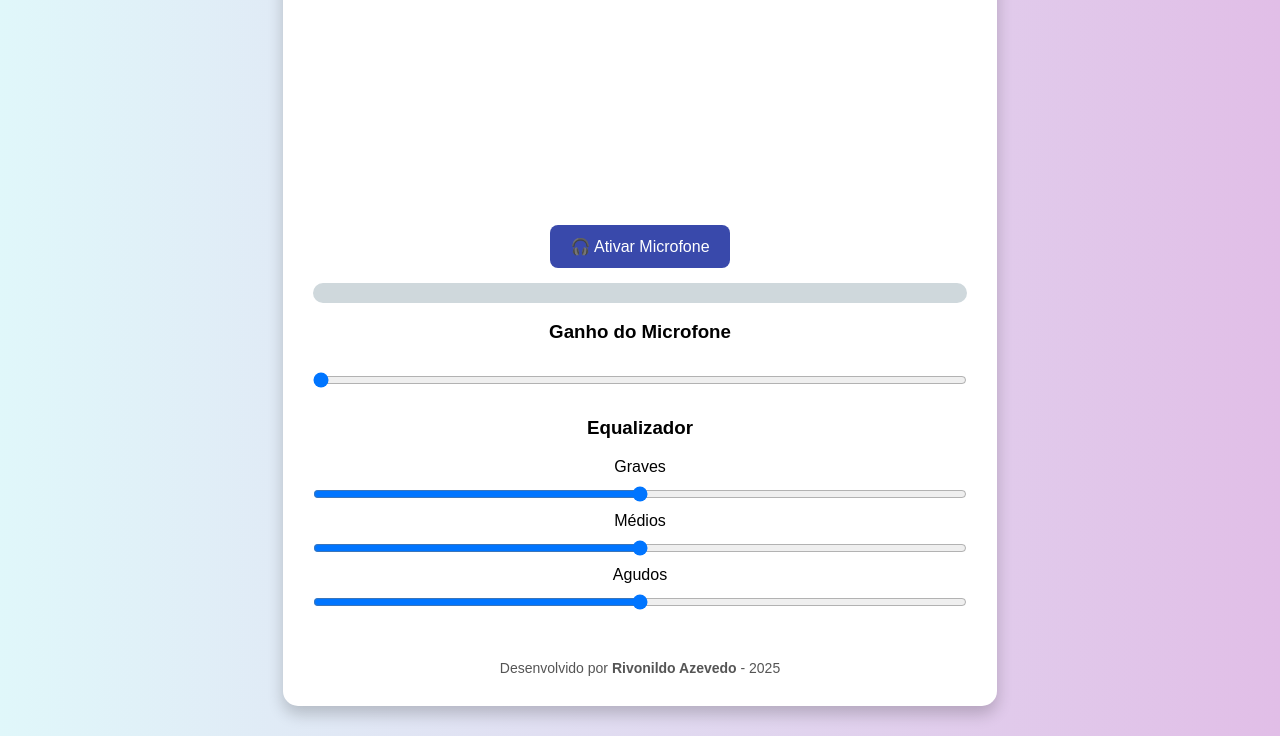
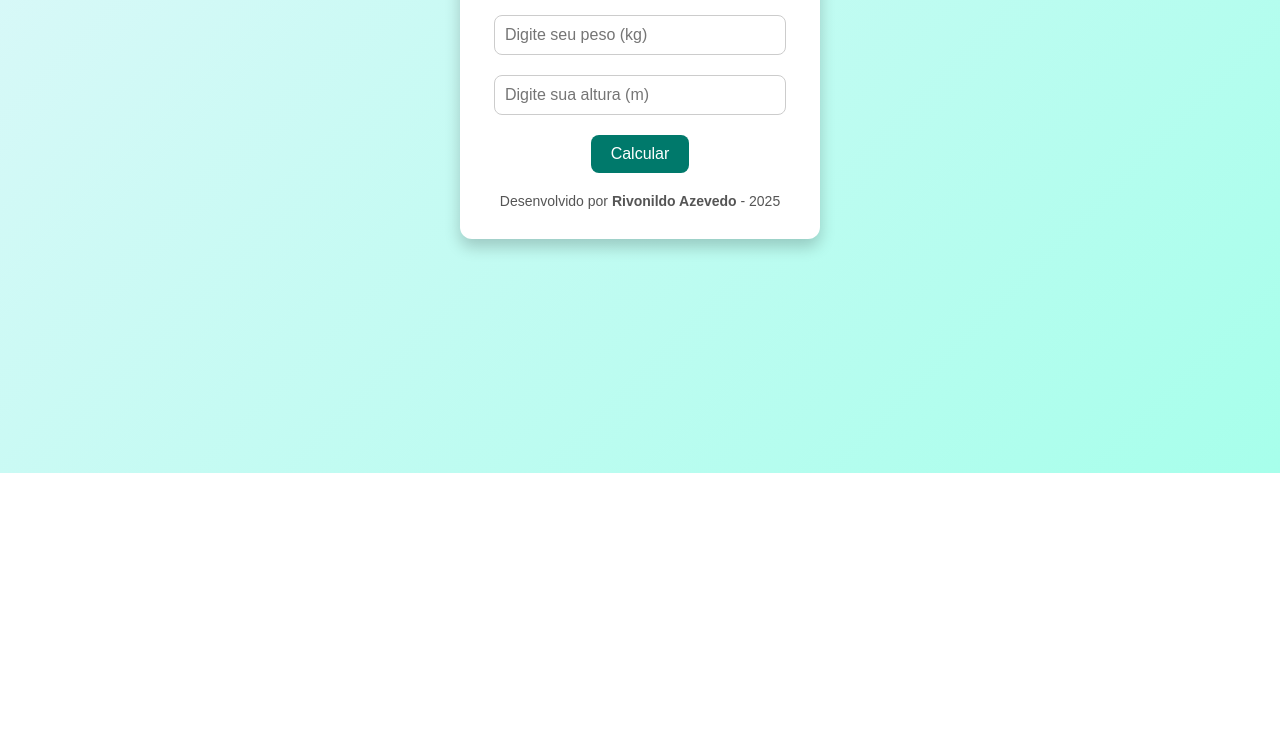
Before and after one commit to rivonildo/alculadora_IMC, a plain HTML site: page index.html in a window 1280 px wide. Shown: the part 327-1063 px from the top of the page. After the commit the page ends 800 px from the top, so only its background shows below. Drawn offline with Linux system fonts and the light colour scheme.

Commit message:
Update index.html

```diff
--- a/index.html
+++ b/index.html
@@ -1,71 +1,60 @@
 <!DOCTYPE html>
-<html lang="pt">
+<html lang="pt-BR">
 <head>
     <meta charset="UTF-8">
     <meta name="viewport" content="width=device-width, initial-scale=1.0">
-    <title>Mesa de Áudio e Edição de Vídeo</title>
+    <title>Calculadora de IMC</title>
     <style>
         body {
             font-family: 'Arial', sans-serif;
-            text-align: center;
+            display: flex;
+            justify-content: center;
+            align-items: center;
+            height: 100vh;
             margin: 0;
-            padding: 0;
-            background: linear-gradient(to right, #e0f7fa, #e1bee7);
-            min-height: 100vh;
-            display: flex;
-            flex-direction: column;
-            justify-content: center;
+            background: linear-gradient(135deg, #e0f7fa, #a7ffeb);
         }
         .container {
-            max-width: 800px;
-            margin: 30px auto;
+            background: white;
             padding: 30px;
-            background: white;
-            border-radius: 15px;
+            border-radius: 12px;
             box-shadow: 0 8px 16px rgba(0, 0, 0, 0.2);
+            text-align: center;
+            width: 300px;
         }
         h2 {
-            color: #3949ab;
+            color: #00796b;
+            margin-bottom: 20px;
         }
-        .bar {
-            width: 100%;
-            height: 20px;
-            background-color: #cfd8dc;
-            border-radius: 10px;
-            overflow: hidden;
-            margin-top: 15px;
-        }
-        .level {
-            height: 100%;
-            width: 0%;
-            background-color: #00c853;
-            transition: width 0.1s;
-        }
-        input[type="range"] {
-            width: 100%;
+        input {
+            width: 90%;
+            padding: 10px;
             margin: 10px 0;
+            border: 1px solid #ccc;
+            border-radius: 8px;
+            font-size: 16px;
         }
         button {
-            margin-top: 15px;
-            padding: 12px 20px;
-            font-size: 16px;
-            background: #3949ab;
+            background: #00796b;
             color: white;
+            padding: 10px 20px;
             border: none;
             border-radius: 8px;
             cursor: pointer;
-            transition: background 0.3s;
+            margin-top: 10px;
+            font-size: 16px;
         }
         button:hover {
-            background: #1e88e5;
+            background: #004d40;
         }
-        video {
-            width: 100%;
-            margin-top: 20px;
-            border-radius: 12px;
+        #resultado {
+            margin-top: 15px;
+            font-size: 18px;
+            color: #004d40;
+            font-weight: bold;
         }
         footer {
-            margin-top: 40px;
+            margin-top: 20px;
             font-size: 14px;
             color: #555;
         }
@@ -73,105 +62,36 @@
 </head>
 <body>
     <div class="container">
-        <h2>Mesa Profissional de Áudio e Edição de Vídeo</h2>
-
-        <button onclick="startCamera()">📹 Ativar Câmera</button>
-        <video id="videoElement" autoplay muted></video>
-
-        <button onclick="startMicrophone()">🎧 Ativar Microfone</button>
-        <div class="bar">
-            <div class="level" id="volumeLevel"></div>
-        </div>
-
-        <h3>Ganho do Microfone</h3>
-        <input type="range" id="gainControl" min="1" max="5" step="0.1" value="1">
-
-        <h3>Equalizador</h3>
-        <label>Graves</label>
-        <input type="range" id="bassControl" min="-20" max="20" step="1" value="0">
-
-        <label>Médios</label>
-        <input type="range" id="midControl" min="-20" max="20" step="1" value="0">
-
-        <label>Agudos</label>
-        <input type="range" id="trebleControl" min="-20" max="20" step="1" value="0">
-
+        <h2>Calculadora de IMC</h2>
+        <input type="number" id="peso" placeholder="Digite seu peso (kg)">
+        <input type="number" id="altura" placeholder="Digite sua altura (m)">
+        <button onclick="calcularIMC()">Calcular</button>
+        <p id="resultado"></p>
         <footer>
             Desenvolvido por <strong>Rivonildo Azevedo</strong> - 2025
         </footer>
     </div>
 
     <script>
-        let audioContext, micStream, gainNode, analyser, dataArray;
-        let bassFilter, midFilter, trebleFilter;
-
-        function startMicrophone() {
-            navigator.mediaDevices.getUserMedia({ audio: true }).then(stream => {
-                audioContext = new (window.AudioContext || window.webkitAudioContext)();
-                micStream = audioContext.createMediaStreamSource(stream);
-
-                gainNode = audioContext.createGain();
-                gainNode.gain.value = parseFloat(document.getElementById("gainControl").value);
-
-                bassFilter = audioContext.createBiquadFilter();
-                bassFilter.type = "lowshelf";
-                bassFilter.frequency.setValueAtTime(100, audioContext.currentTime);
-
-                midFilter = audioContext.createBiquadFilter();
-                midFilter.type = "peaking";
-                midFilter.frequency.setValueAtTime(1000, audioContext.currentTime);
-
-                trebleFilter = audioContext.createBiquadFilter();
-                trebleFilter.type = "highshelf";
-                trebleFilter.frequency.setValueAtTime(3000, audioContext.currentTime);
-
-                analyser = audioContext.createAnalyser();
-                analyser.fftSize = 256;
-                dataArray = new Uint8Array(analyser.frequencyBinCount);
-
-                micStream.connect(gainNode);
-                gainNode.connect(bassFilter);
-                bassFilter.connect(midFilter);
-                midFilter.connect(trebleFilter);
-                trebleFilter.connect(analyser);
-                analyser.connect(audioContext.destination);
-
-                updateVolume();
-            }).catch(error => {
-                alert("Erro ao acessar o microfone: " + error.message);
-            });
-        }
-
-        function updateVolume() {
-            requestAnimationFrame(updateVolume);
-            analyser.getByteFrequencyData(dataArray);
-            let volume = dataArray.reduce((a, b) => a + b, 0) / dataArray.length;
-            let volumePercent = Math.min(100, (volume / 128) * 100);
-            document.getElementById("volumeLevel").style.width = volumePercent + "%";
-        }
-
-        document.getElementById("gainControl").addEventListener("input", function() {
-            if (gainNode) gainNode.gain.value = parseFloat(this.value);
-        });
-
-        document.getElementById("bassControl").addEventListener("input", function() {
-            if (bassFilter) bassFilter.gain.setValueAtTime(parseFloat(this.value), audioContext.currentTime);
-        });
-
-        document.getElementById("midControl").addEventListener("input", function() {
-            if (midFilter) midFilter.gain.setValueAtTime(parseFloat(this.value), audioContext.currentTime);
-        });
-
-        document.getElementById("trebleControl").addEventListener("input", function() {
-            if (trebleFilter) trebleFilter.gain.setValueAtTime(parseFloat(this.value), audioContext.currentTime);
-        });
-
-        function startCamera() {
-            navigator.mediaDevices.getUserMedia({ video: true }).then(stream => {
-                document.getElementById("videoElement").srcObject = stream;
-            }).catch(error => {
-                alert("Erro ao acessar a câmera: " + error.message);
-            });
+        function calcularIMC() {
+            let peso = document.getElementById("peso").value;
+            let altura = document.getElementById("altura").value;
+            if (peso > 0 && altura > 0) {
+                let imc = (peso / (altura * altura)).toFixed(2);
+                let classificacao = "";
+                if (imc < 18.5) {
+                    classificacao = "Abaixo do peso";
+                } else if (imc < 24.9) {
+                    classificacao = "Peso normal";
+                } else if (imc < 29.9) {
+                    classificacao = "Sobrepeso";
+                } else {
+                    classificacao = "Obesidade";
+                }
+                document.getElementById("resultado").innerText = `Seu IMC é ${imc} - ${classificacao}`;
+            } else {
+                document.getElementById("resultado").innerText = "Por favor, insira valores válidos!";
+            }
         }
     </script>
 </body>
```
